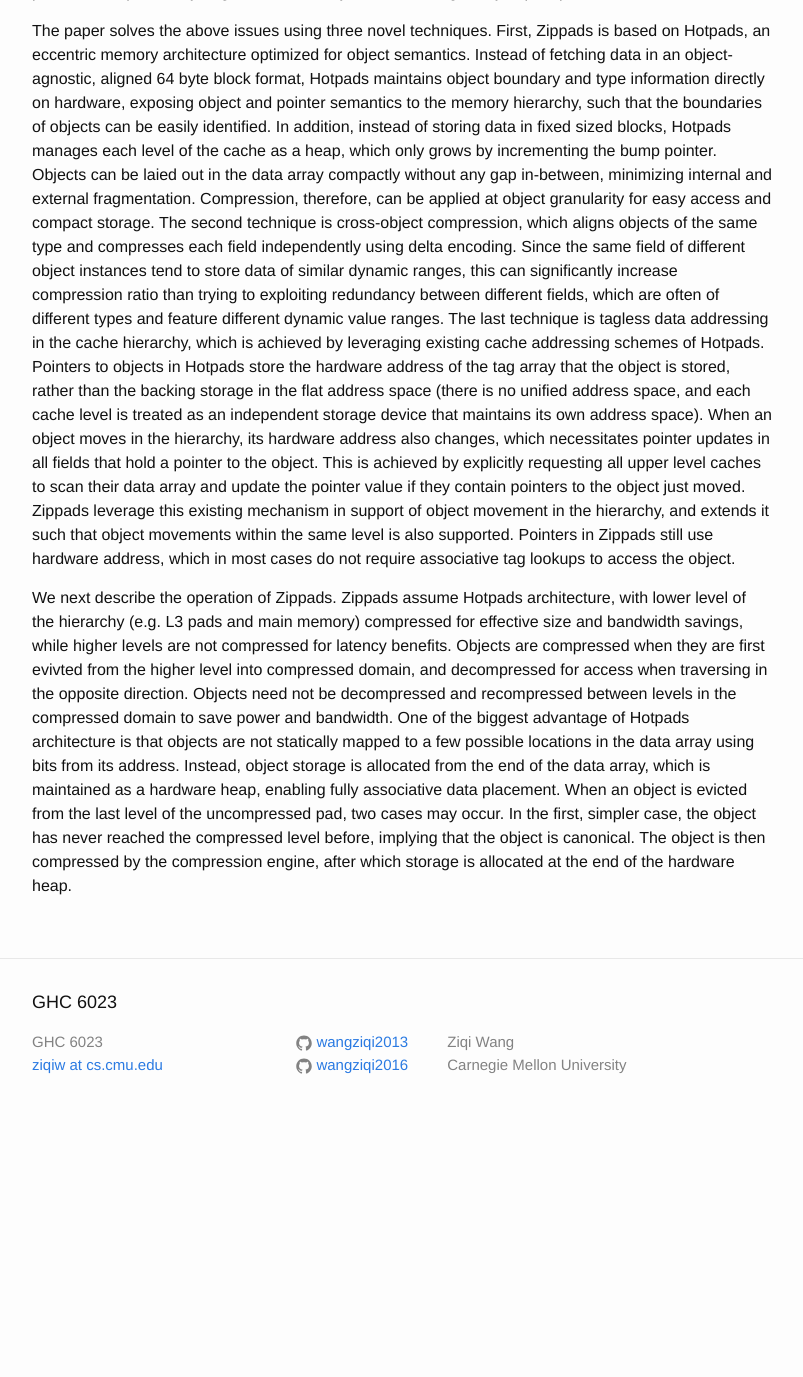
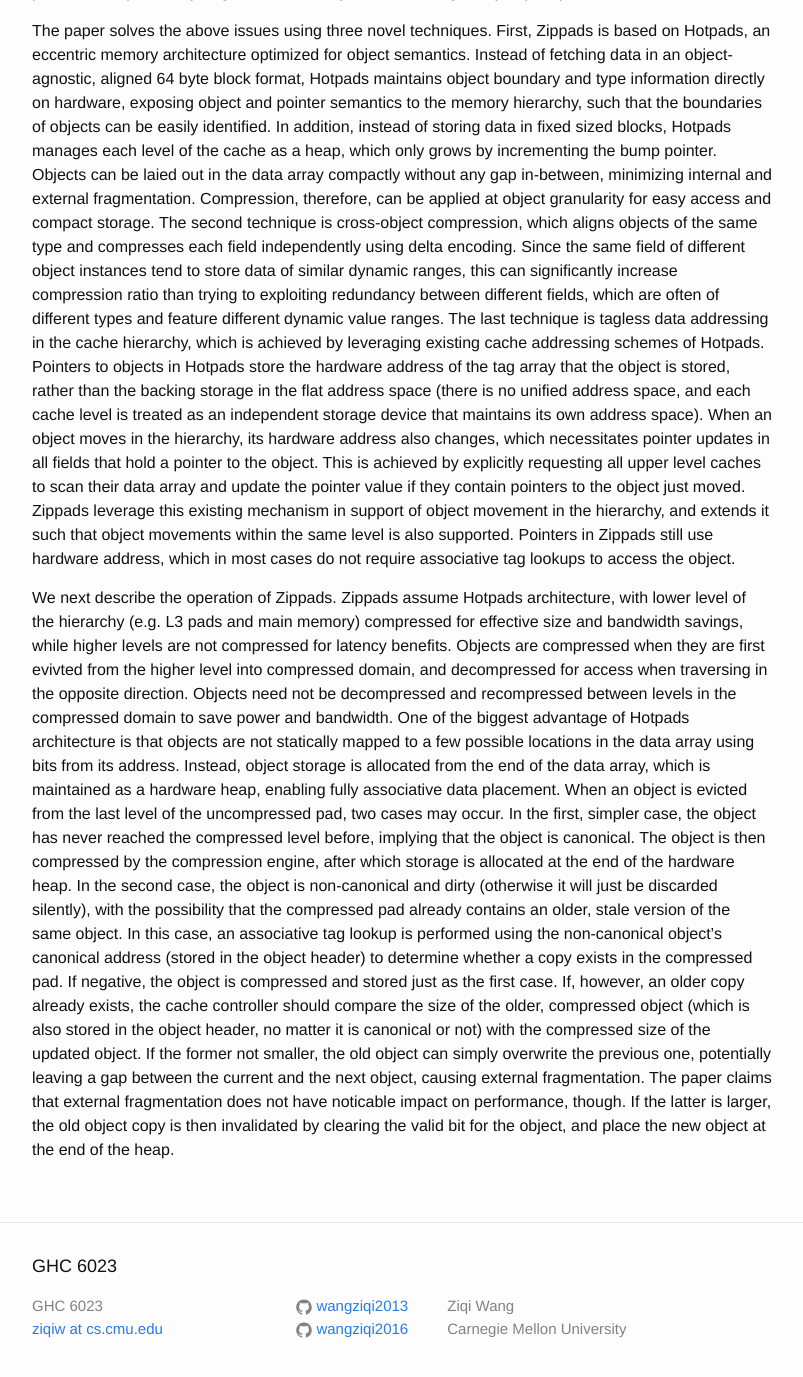
Before and after one commit to wangziqi2013/wangziqi2013.github.io, a Jekyll site: the page built from _posts/2020-07-11-zippads-coco.markdown, in a window 1280 px wide and 1400 px high, scrolled down 1715 px. Shown: the top 1377 px of the window, without its empty margins (238-1041 px from the left). Built offline with Jekyll 4.4.1, drawn with Linux system fonts in a browser that asks for light colours; before the commit the page ends 2851 px from its top, so only the background shows below that.

Commit message:
Adding inv

```diff
--- a/_posts/2020-07-11-zippads-coco.markdown
+++ b/_posts/2020-07-11-zippads-coco.markdown
@@ -94,3 +94,13 @@ is maintained as a hardware heap, enabling fully associative data placement.
 When an object is evicted from the last level of the uncompressed pad, two cases may occur. In the first, simpler case,
 the object has never reached the compressed level before, implying that the object is canonical. The object is then
 compressed by the compression engine, after which storage is allocated at the end of the hardware heap.
+In the second case, the object is non-canonical and dirty (otherwise it will just be discarded silently), with the
+possibility that the compressed pad already contains an older, stale version of the same object. In this case, an
+associative tag lookup is performed using the non-canonical object's canonical address (stored in the object header)
+to determine whether a copy exists in the compressed pad. If negative, the object is compressed and stored just as the
+first case. If, however, an older copy already exists, the cache controller should compare the size of the older, compressed
+object (which is also stored in the object header, no matter it is canonical or not) with the compressed size of the
+updated object. If the former not smaller, the old object can simply overwrite the previous one, potentially leaving
+a gap between the current and the next object, causing external fragmentation. The paper claims that external fragmentation
+does not have noticable impact on performance, though. If the latter is larger, the old object copy is then invalidated
+by clearing the valid bit for the object, and place the new object at the end of the heap.
```
